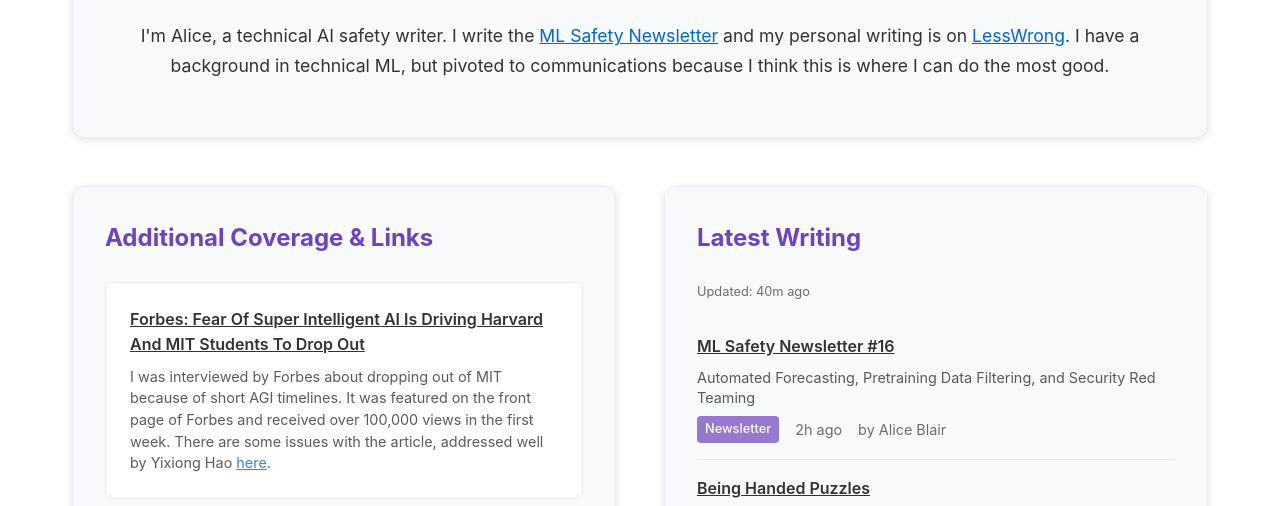
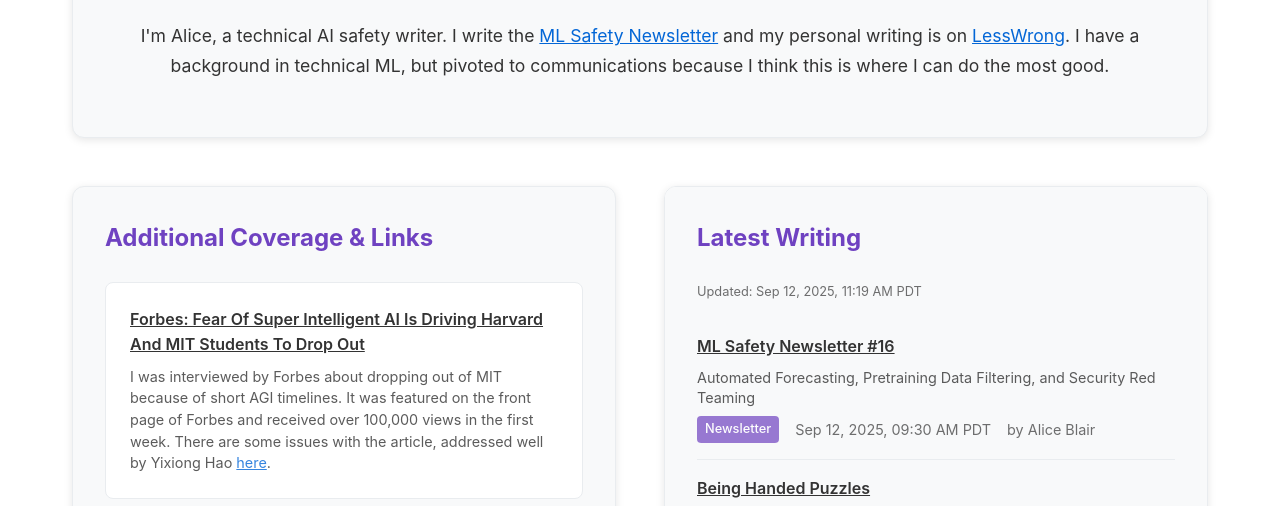
Before and after one commit to Diatom33/Diatom33.github.io, a plain HTML site: page index.html in a window 1280 px wide. Shown: the part 270-776 px from the top of the page. Drawn offline with Linux system fonts and the light colour scheme.

Commit message:
fixed timestamps to be absolute instead of relative

```diff
--- a/index.html
+++ b/index.html
@@ -512,32 +512,20 @@
             });
         }
 
-        // Format date for display with more precision
+        // Format date for display with absolute timestamps in San Francisco time
         function formatDate(dateString) {
             const date = new Date(dateString);
-            const now = new Date();
-            const diffMs = now - date;
-            const diffDays = Math.floor(diffMs / (1000 * 60 * 60 * 24));
-            const diffHours = Math.floor(diffMs / (1000 * 60 * 60));
-            const diffMinutes = Math.floor(diffMs / (1000 * 60));
 
-            // Show relative time for recent updates
-            if (diffMinutes < 60) {
-                return `${diffMinutes}m ago`;
-            } else if (diffHours < 24) {
-                return `${diffHours}h ago`;
-            } else if (diffDays < 7) {
-                return `${diffDays}d ago`;
-            } else {
-                // For older dates, show the full date with time
+            // Format with San Francisco time zone
             return date.toLocaleDateString('en-US', {
+                timeZone: 'America/Los_Angeles',
                 year: 'numeric',
                 month: 'short',
                 day: 'numeric',
                 hour: '2-digit',
-                    minute: '2-digit'
+                minute: '2-digit',
+                timeZoneName: 'short'
             });
-            }
         }
 
         // Strip HTML and truncate description text
```
Lines whose indentation alone changed are shown as unchanged.
